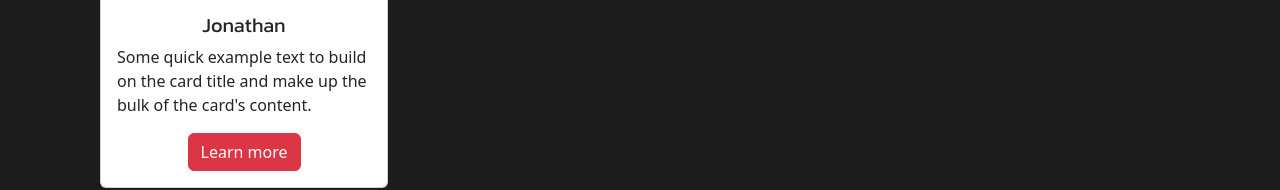
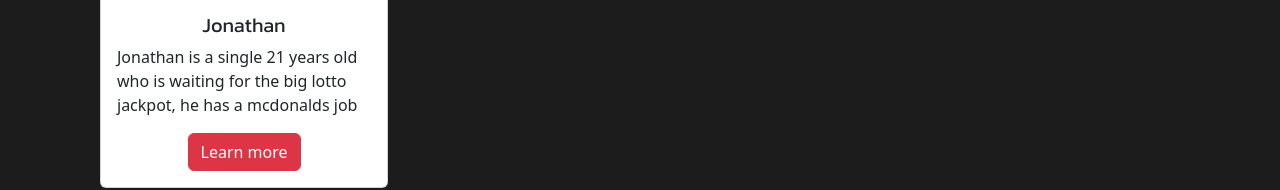
Before and after one commit to Cheshan782/Cheshans-Math-Project, a plain HTML site: page index.html in a window 1280 px wide. Shown: the part 1106-1296 px from the top of the page. Drawn offline with nearby package versions, Linux system fonts and the light colour scheme.

Commit message:
Update index.html

```diff
--- a/index.html
+++ b/index.html
@@ -33,7 +33,8 @@
             <div class="card-body">
               <h5 class="card-title">Jane</h5>
               <p class="card-text">
-                Jane is in her mid twenties with a wonderful job at the WNBA with a average salary. She plays as a gaurd
+                Jane is in her mid twenties with a wonderful job at the WNBA
+                with a average salary. She plays as a gaurd
               </p>
               <a href="./Cedric.html" class="btn btn-danger">Learn more</a>
             </div>
@@ -45,7 +46,8 @@
             <div class="card-body">
               <h5 class="card-title">Cedric</h5>
               <p class="card-text">
-                Cedric is a struggling inventor with ambitions to make a versatile tech peice. he is single with a part time job.
+                Cedric is a struggling inventor with ambitions to make a
+                versatile tech peice. he is single with a part time job.
               </p>
               <a href="#" class="btn btn-danger">Learn more</a>
             </div>
@@ -57,7 +59,8 @@
             <div class="card-body">
               <h5 class="card-title">Owen</h5>
               <p class="card-text">
-                Owen is a succesful buisness owner being funded by the government, so he doesn't pay taxes.
+                Owen is a succesful buisness owner being funded by the
+                government, so he doesn't pay taxes.
               </p>
               <a href="#" class="btn btn-danger">Learn more</a>
             </div>
@@ -73,8 +76,8 @@
             <div class="card-body">
               <h5 class="card-title">Jonathan</h5>
               <p class="card-text">
-                Some quick example text to build on the card title and make up
-                the bulk of the card's content.
+                Jonathan is a single 21 years old who is waiting for the big
+                lotto jackpot, he has a mcdonalds job
               </p>
               <a href="#" class="btn btn-danger">Learn more</a>
             </div>
```
